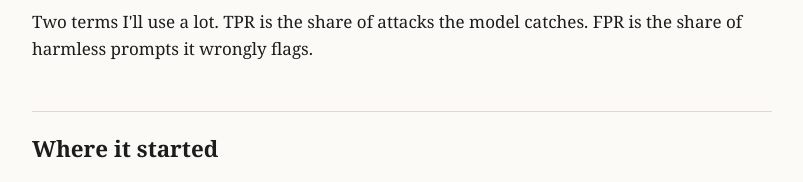
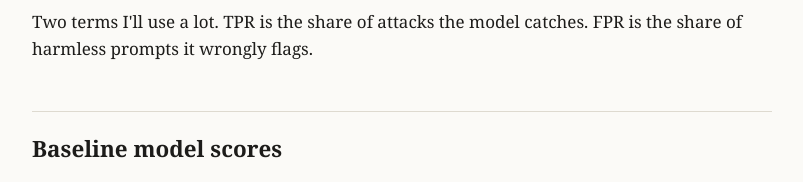
Before and after one commit to harishsg993010/weight-space-editing, a plain HTML site: page index.html in a window 1280 px wide. Shown: the part 937-1119 px from the top of the page, without its empty margins (238-1041 px from the left). Drawn offline with Linux system fonts and the light colour scheme.

Commit message:
Rename the baseline section heading
Co-Authored-By: Claude Fable 5.2 <noreply@anthropic.com>
Claude-Session: https://claude.ai/code/session_0199dhuQCtfCMgt4nK41UMtS

```diff
--- a/index.html
+++ b/index.html
@@ -50,7 +50,7 @@ footer{margin-top:4rem;color:var(--muted);font:13.5px/1.5 system-ui,-apple-syste
 <p>The rules I set for myself were simple. Forward passes are fine for poking around, but every weight I change has to come from something closed-form, like a mean, a covariance or a quantile. No gradient steps anywhere.</p>
 <p>Two terms I'll use a lot. TPR is the share of attacks the model catches. FPR is the share of harmless prompts it wrongly flags.</p>
 
-<h2>Where it started</h2>
+<h2>Baseline model scores</h2>
 <div class="tw"><table>
 <tr><th>Dataset (the half I held out)</th><th>Prompts</th><th>Attacks caught (TPR, %)</th><th>False alarms (FPR, %)</th></tr>
 <tr><td>safe-guard-prompt-injection</td><td>5,065</td><td>84.3</td><td>0.1</td></tr>
```
